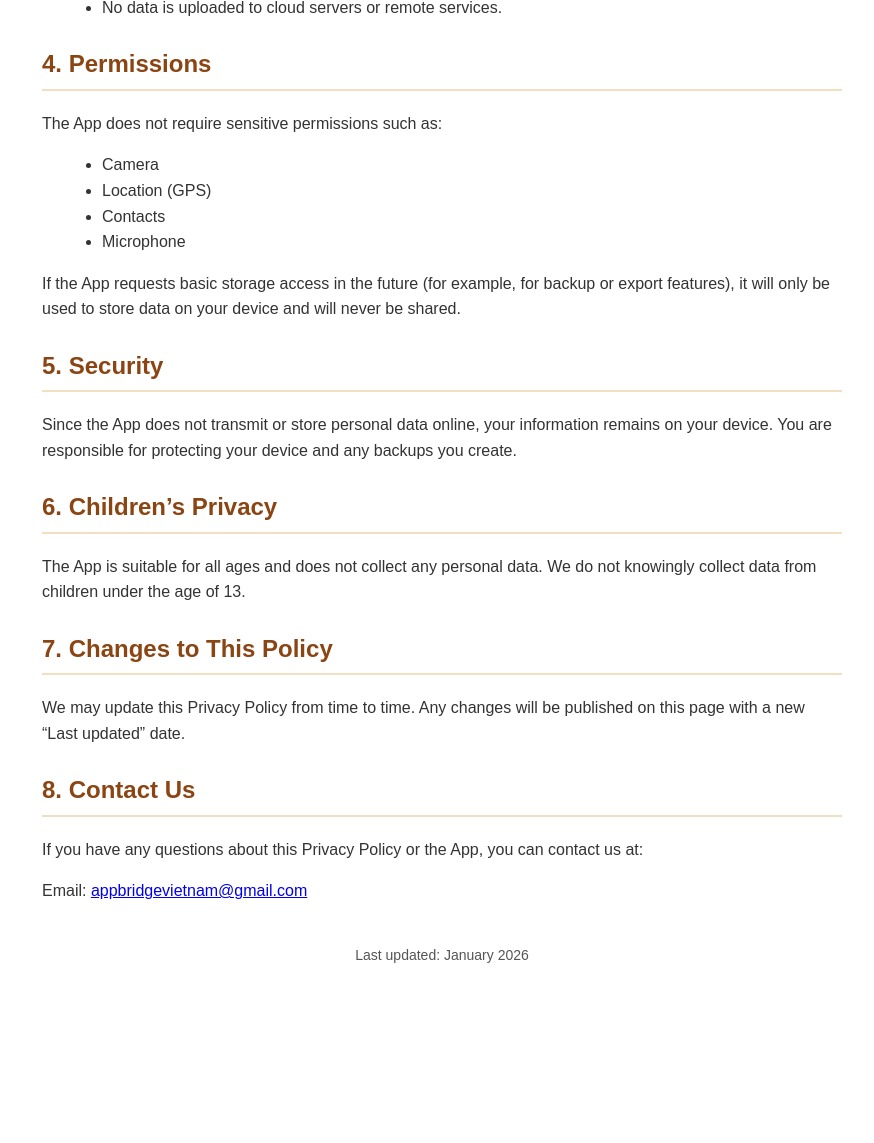
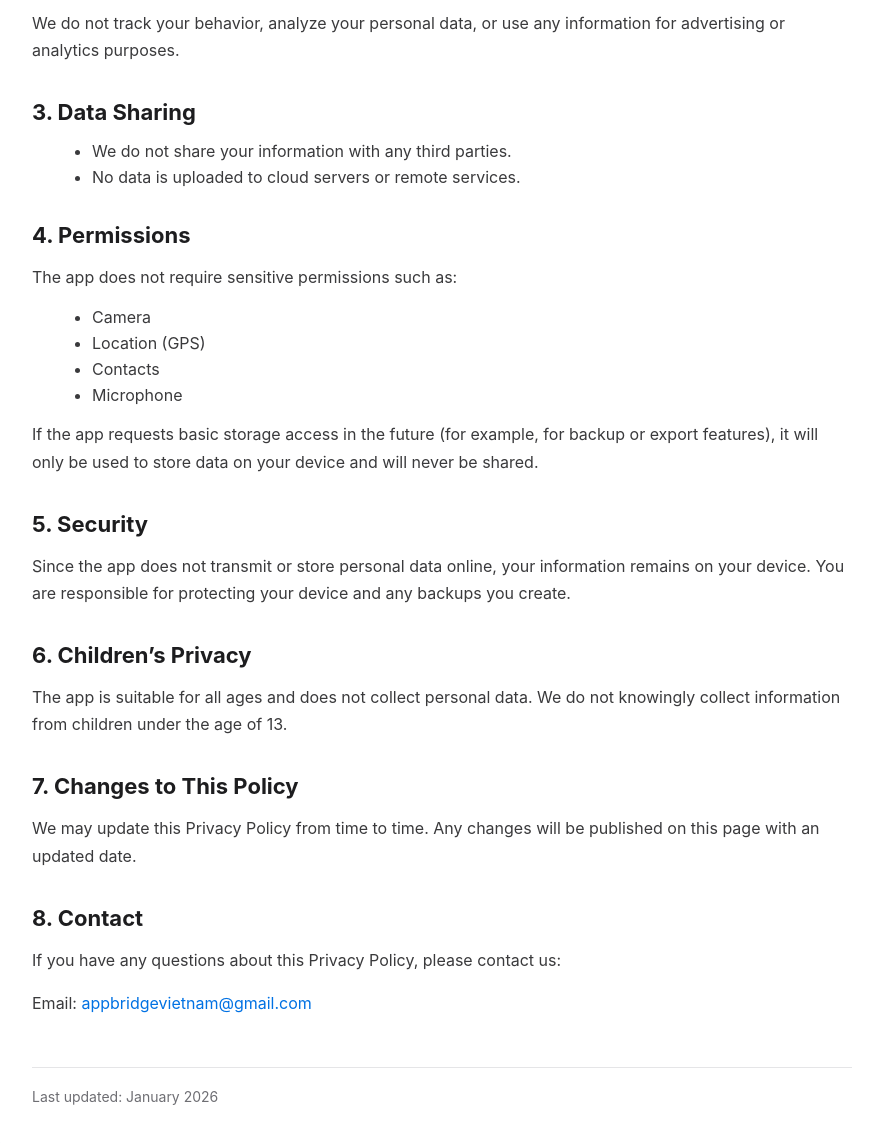
Before and after one commit to appbridgevietnam/appbridgevietnam.github.io, a plain HTML site: page policy/break-bad-habits-policy.html in a window 1280 px wide. Shown: the part 645-1788 px from the top of the page, without its empty margins (198-1072 px from the left). Before the commit the page ends 1645 px from the top, so only its background shows below. Drawn offline with Linux system fonts and the light colour scheme.

Commit message:
Update break-bad-habits-policy.html

```diff
--- a/policy/break-bad-habits-policy.html
+++ b/policy/break-bad-habits-policy.html
@@ -4,82 +4,190 @@
 <meta charset="UTF-8">
 <meta name="viewport" content="width=device-width, initial-scale=1.0">
 <title>Privacy Policy – Break Bad Habits</title>
+
 <style>
-    body {
-      font-family: Arial, sans-serif;
-      max-width: 800px;
-      margin: 0 auto;
-      padding: 20px;
-      background-color: #FFFFFF;
-      color: #333;
-      line-height: 1.6;
+
+body{
+    margin:0;
+    background:#f5f5f7;
+    font-family:-apple-system,BlinkMacSystemFont,"Segoe UI",Roboto,Helvetica,Arial,sans-serif;
+    color:#1d1d1f;
 }
-    h1, h2 {
-      color: #8B4513;
+
+.container{
+    max-width:820px;
+    margin:60px auto;
+    padding:40px;
+    background:white;
+    border-radius:16px;
+    box-shadow:0 4px 20px rgba(0,0,0,0.05);
 }
-    h1 {
-      text-align: center;
-      margin-bottom: 30px;
+
+h1{
+    font-size:36px;
+    font-weight:700;
+    margin-bottom:10px;
 }
-    h2 {
-      margin-top: 25px;
-      border-bottom: 2px solid #F2DFC2;
-      padding-bottom: 5px;
+
+.subtitle{
+    color:#6e6e73;
+    margin-bottom:40px;
 }
-    ul {
-      margin: 10px 0 10px 20px;
+
+h2{
+    font-size:22px;
+    margin-top:35px;
+    margin-bottom:10px;
 }
-    footer {
-      margin-top: 40px;
-      text-align: center;
-      font-size: 14px;
-      color: #555;
+
+p{
+    color:#3a3a3c;
+    line-height:1.7;
 }
+
+ul{
+    margin-left:20px;
+    color:#3a3a3c;
+}
+
+li{
+    margin:6px 0;
+}
+
+a{
+    color:#0071e3;
+    text-decoration:none;
+}
+
+a:hover{
+    text-decoration:underline;
+}
+
+footer{
+    margin-top:50px;
+    padding-top:20px;
+    border-top:1px solid #e5e5e7;
+    color:#6e6e73;
+    font-size:14px;
+}
+
+@media (max-width:768px){
+
+.container{
+    margin:20px;
+    padding:30px;
+}
+
+h1{
+    font-size:28px;
+}
+
+}
+
 </style>
 </head>
+
 <body>
-  <h1>Privacy Policy – Break Bad Habits</h1>
 
-  <p>Thank you for using <strong>Break Bad Habits</strong>. Your privacy is important to us. This Privacy Policy explains how we handle information when you use our App.</p>
+<div class="container">
+
+<h1>Privacy Policy</h1>
+<p class="subtitle">Break Bad Habits</p>
+
+<p>
+Thank you for using <strong>Break Bad Habits</strong>. Your privacy is important to us.
+This Privacy Policy explains how information is handled when you use our app.
+</p>
 
 <h2>1. Information We Collect</h2>
-  <p>The App does not collect, store, or share any personal information such as your name, email address, phone number, contacts, location, or device identifiers.</p>
-  <p>All data you enter (such as habits, reset history, time tracking, and money tracking) is stored locally on your device for your personal use only. We do not transmit this data to any server.</p>
+
+<p>
+The app does not collect, store, or share any personal information such as your name,
+email address, phone number, contacts, location, or device identifiers.
+</p>
+
+<p>
+All data you enter (such as habits, reset history, time tracking, and money tracking)
+is stored locally on your device for your personal use only. We do not transmit this
+data to any server.
+</p>
 
 <h2>2. How We Use Information</h2>
-  <p>All information you enter is used solely to display and manage your habits, progress, and reports. We do not track your behavior, analyze your data, or use any information for advertising or analytics.</p>
+
+<p>
+All information you enter is used solely to display and manage your habits,
+progress, and reports inside the app.
+</p>
+
+<p>
+We do not track your behavior, analyze your personal data, or use any information
+for advertising or analytics purposes.
+</p>
 
 <h2>3. Data Sharing</h2>
+
 <ul>
 <li>We do not share your information with any third parties.</li>
 <li>No data is uploaded to cloud servers or remote services.</li>
 </ul>
 
 <h2>4. Permissions</h2>
-  <p>The App does not require sensitive permissions such as:</p>
+
+<p>
+The app does not require sensitive permissions such as:
+</p>
+
 <ul>
 <li>Camera</li>
 <li>Location (GPS)</li>
 <li>Contacts</li>
 <li>Microphone</li>
 </ul>
-  <p>If the App requests basic storage access in the future (for example, for backup or export features), it will only be used to store data on your device and will never be shared.</p>
+
+<p>
+If the app requests basic storage access in the future (for example,
+for backup or export features), it will only be used to store data on
+your device and will never be shared.
+</p>
 
 <h2>5. Security</h2>
-  <p>Since the App does not transmit or store personal data online, your information remains on your device. You are responsible for protecting your device and any backups you create.</p>
+
+<p>
+Since the app does not transmit or store personal data online,
+your information remains on your device. You are responsible
+for protecting your device and any backups you create.
+</p>
 
 <h2>6. Children’s Privacy</h2>
-  <p>The App is suitable for all ages and does not collect any personal data. We do not knowingly collect data from children under the age of 13.</p>
+
+<p>
+The app is suitable for all ages and does not collect personal data.
+We do not knowingly collect information from children under the age of 13.
+</p>
 
 <h2>7. Changes to This Policy</h2>
-  <p>We may update this Privacy Policy from time to time. Any changes will be published on this page with a new “Last updated” date.</p>
 
-  <h2>8. Contact Us</h2>
-  <p>If you have any questions about this Privacy Policy or the App, you can contact us at:</p>
-  <p>Email: <a href="mailto:appbridgevietnam@gmail.com">appbridgevietnam@gmail.com</a></p>
+<p>
+We may update this Privacy Policy from time to time.
+Any changes will be published on this page with an updated date.
+</p>
+
+<h2>8. Contact</h2>
+
+<p>
+If you have any questions about this Privacy Policy,
+please contact us:
+</p>
+
+<p>
+Email: <a href="mailto:appbridgevietnam@gmail.com">appbridgevietnam@gmail.com</a>
+</p>
 
 <footer>
-    <p>Last updated: January 2026</p>
+Last updated: January 2026
 </footer>
+
+</div>
+
 </body>
 </html>
```
Lines whose indentation alone changed are shown as unchanged.
